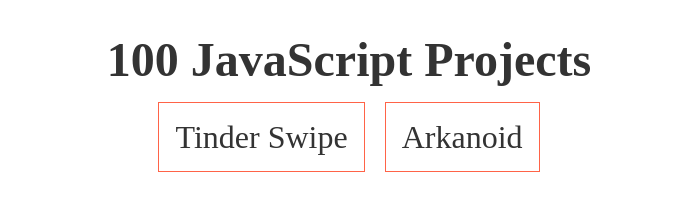
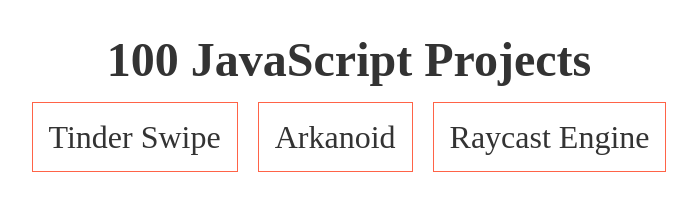
Before and after one commit to joshuaco/100-javascript-projects, a plain HTML site: page index.html in a window 1280 px wide. Shown: the whole page, without its empty margins (291-988 px from the left). Drawn offline with Linux system fonts and the light colour scheme.

Commit message:
add link to Raycast Engine project in index.html

```diff
--- a/index.html
+++ b/index.html
@@ -34,7 +34,7 @@
     <h1>100 JavaScript Projects</h1>
 
     <a href="./01-tinder-swipe/index.html">Tinder Swipe</a>
-
     <a href="./02-arkanoid/index.html">Arkanoid</a>
+    <a href="./03-raycasting-engine/index.html">Raycast Engine</a>
   </body>
 </html>
```
